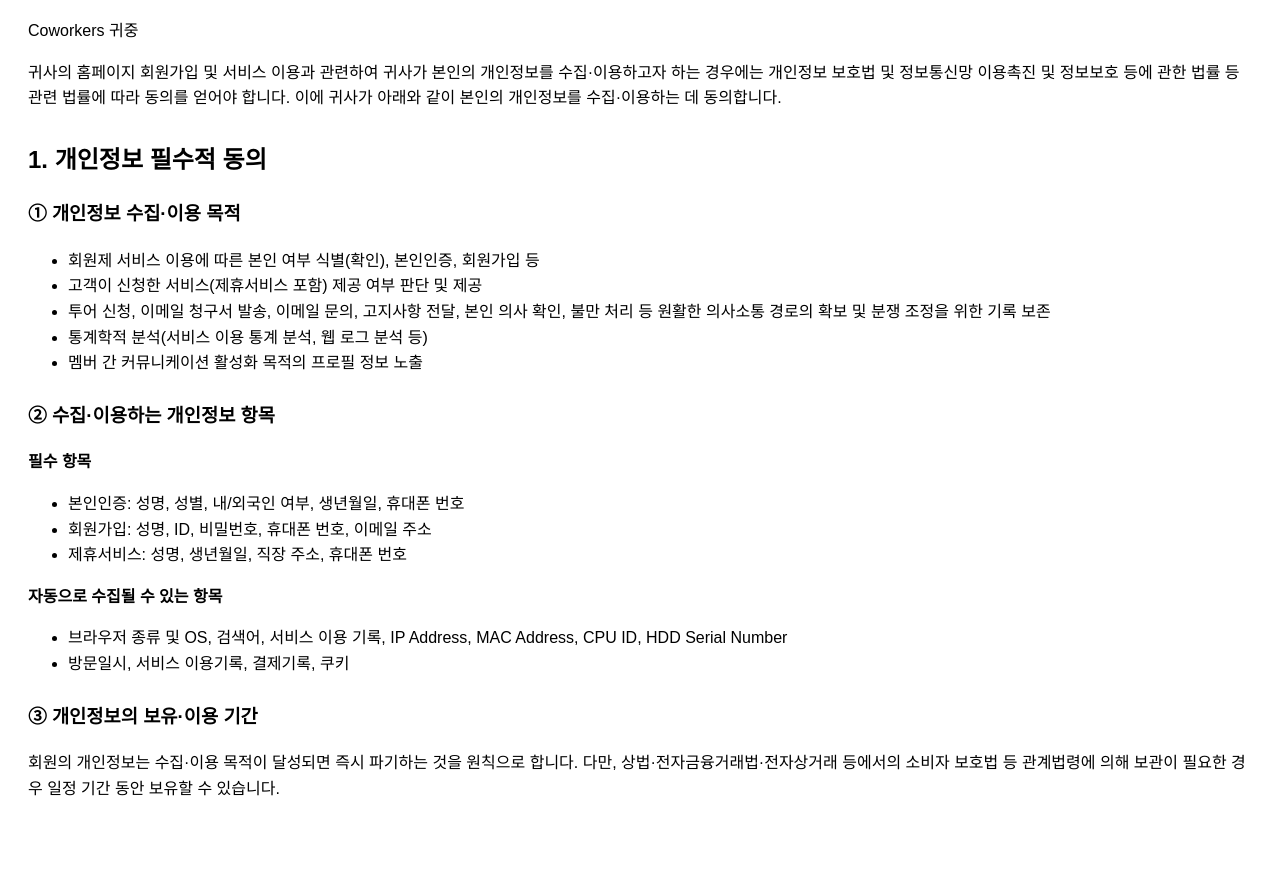
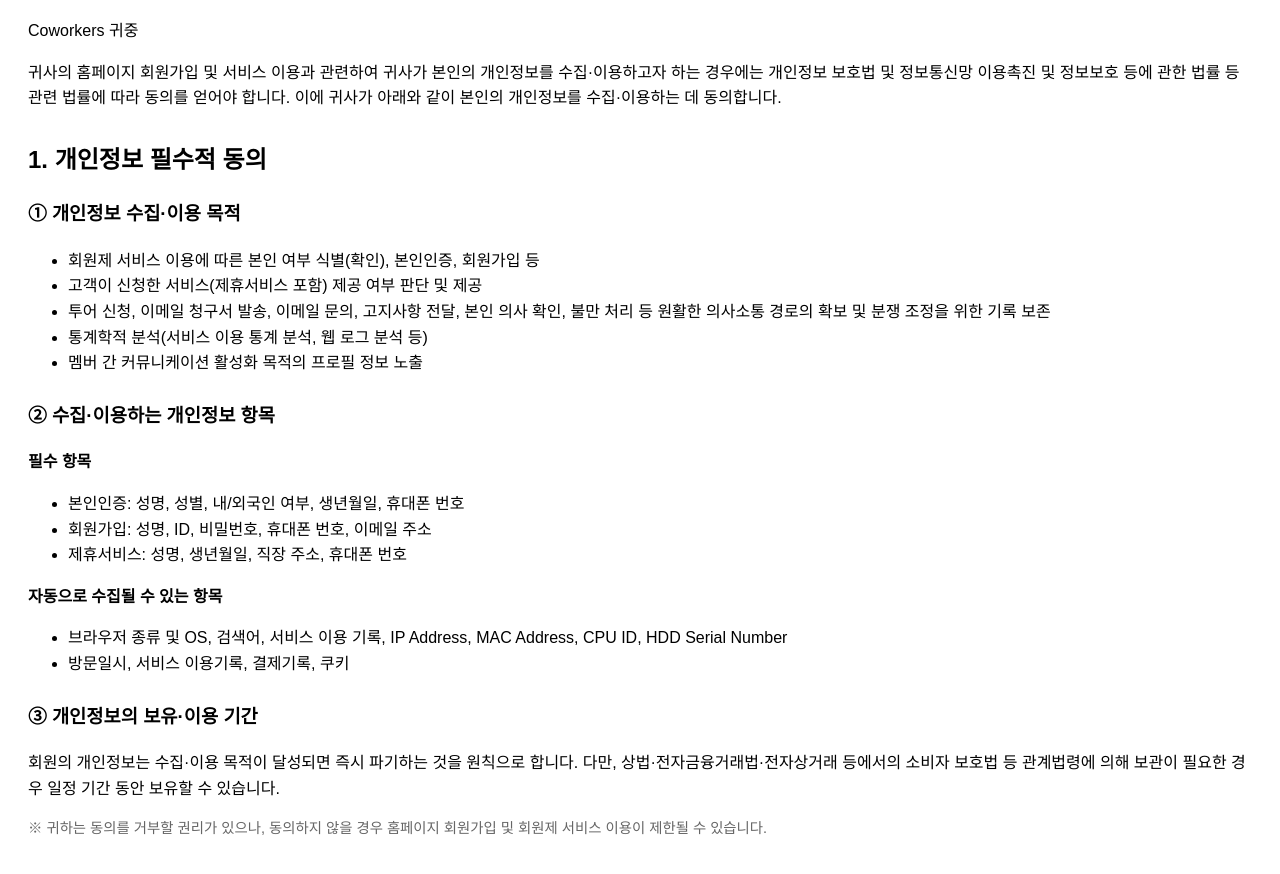
Before and after one commit to coworkersit/coworkersit.github.io, a plain HTML site: page index.html in a window 1280 px wide. Shown: the part 104-978 px from the top of the page. Drawn offline with Linux system fonts and the light colour scheme.

Commit message:
Update index.html

```diff
--- a/index.html
+++ b/index.html
@@ -72,6 +72,10 @@
         다만, 상법·전자금융거래법·전자상거래 등에서의 소비자 보호법 등 관계법령에 의해 보관이 필요한 경우
         일정 기간 동안 보유할 수 있습니다.
     </p>
+
+     <p style="font-size: 0.9em; color: #666;">
+        ※ 귀하는 동의를 거부할 권리가 있으나, 동의하지 않을 경우 홈페이지 회원가입 및 회원제 서비스 이용이 제한될 수 있습니다.
+    </p>
 </div>
 
 </body>
```
